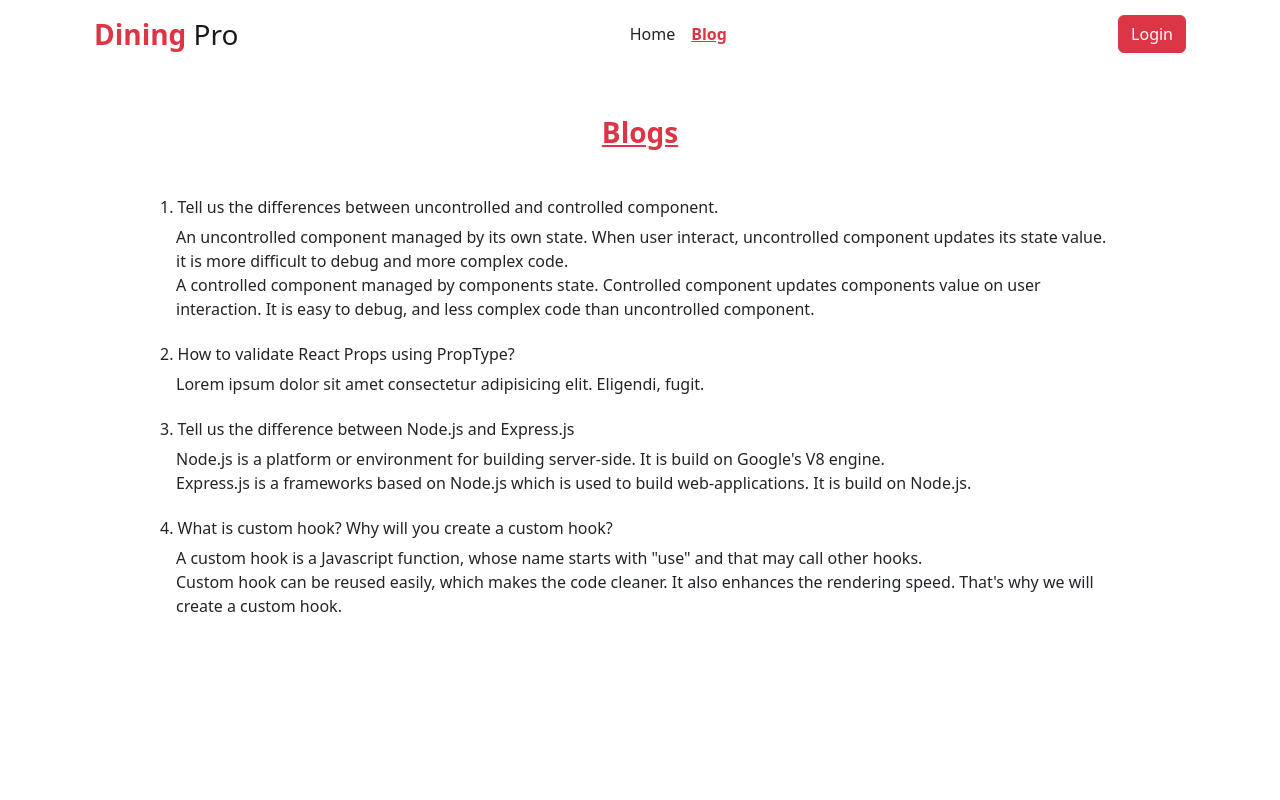
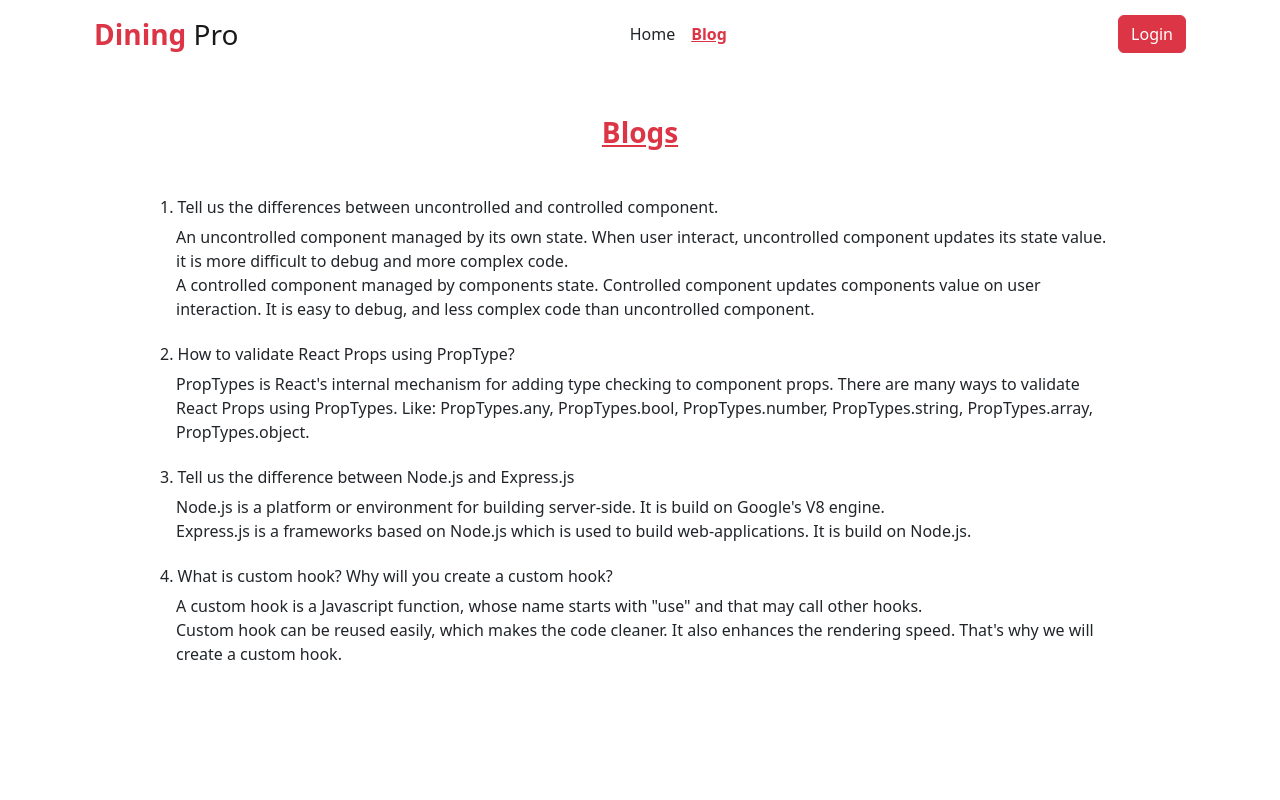
Before and after one commit to Bayshakhe/dinning-pro, a React (Vite) app: page /blog in a window 1280 px wide. Shown: the top 800 px of the page. Built offline with nearby package versions, Linux system fonts and the light colour scheme; no server answers.

Commit message:
complete the answers on blog page and added feature point on readme.md file

```diff
--- a/src/pages/blog/Blog.jsx
+++ b/src/pages/blog/Blog.jsx
@@ -20,8 +20,7 @@ const Blog = () => {
       </p>
       <h6>2. How to validate React Props using PropType?</h6>
       <p className="ms-3 mb-4">
-        Lorem ipsum dolor sit amet consectetur adipisicing elit. Eligendi,
-        fugit.
+        PropTypes is React's internal mechanism for adding type checking to component props. There are many ways to validate React Props using PropTypes. Like: PropTypes.any, PropTypes.bool, PropTypes.number, PropTypes.string, PropTypes.array, PropTypes.object.
       </p>
       <h6>3. Tell us the difference between Node.js and Express.js</h6>
       <p className="ms-3 mb-4">
```
Also changed, not shown: 1 other file (tests, documents, lock files or other folders).
